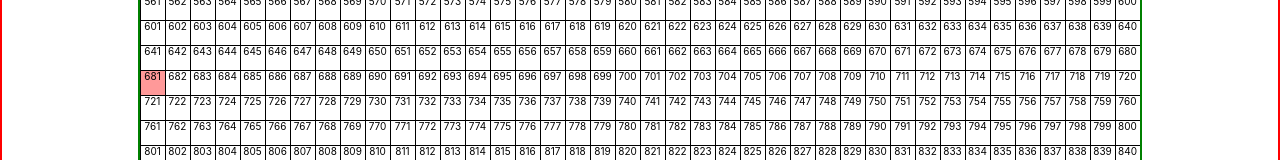
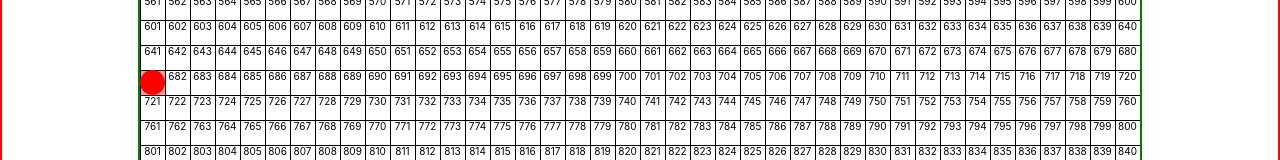
Before and after one commit to Collin-Snyder/high-speed-commute, a React (Create React App) app: page / in a window 1280 px wide. Shown: the part 473-633 px from the top of the page. Built offline with nearby package versions, Linux system fonts and the light colour scheme; the HTML template or start-up script is replaced by a standard one.

Commit message:
Add win/loss behavior and BossCar component

```diff
--- a/src/App.js
+++ b/src/App.js
@@ -55,7 +55,8 @@ class App extends React.Component {
       <div className="App">
         <GameModule
           playerCar={this.state.playerCar}
-          movePlayerCar={this.movePlayerCar}
+          bossCar={this.state.bossCar}
+          office={this.state.office}
           layout={this.state.layout}
         />
       </div>
--- a/src/components/BossCar.js
+++ b/src/components/BossCar.js
@@ -0,0 +1,7 @@
+import React from "react";
+
+const BossCar = () => {
+  return <span className="bossCar"></span>;
+};
+
+export default BossCar;
--- a/src/components/GameModule.js
+++ b/src/components/GameModule.js
@@ -1,7 +1,7 @@
 import React from "react";
 import PlayingField from "./PlayingField";
 
-const GameModule = ({ playerCar, movePlayerCar, layout }) => {
+const GameModule = ({ playerCar, bossCar, office, layout }) => {
 
 
   return (
@@ -9,7 +9,8 @@ const GameModule = ({ playerCar, movePlayerCar, layout }) => {
       <h3>Game Module</h3>
       <PlayingField
         playerCar={playerCar}
-        movePlayerCar={movePlayerCar}
+        bossCar={bossCar}
+        office={office}
         layout={layout}
       />
     </div>
--- a/src/components/GridSquare.js
+++ b/src/components/GridSquare.js
@@ -1,7 +1,8 @@
 import React from "react";
 import PlayerCar from "./PlayerCar";
+import BossCar from "./BossCar";
 
-const GridSquare = ({ squareInfo, playerCar, movePlayerCar }) => {
+const GridSquare = ({ squareInfo, playerCar, bossCar }) => {
   let special = "";
 
   switch (squareInfo.id) {
@@ -20,7 +21,7 @@ const GridSquare = ({ squareInfo, playerCar, movePlayerCar }) => {
 
   return (
     <div className={`gridSquare${special}`} id={squareInfo.id}>
-      {playerCar === squareInfo.id ? <PlayerCar /> : squareInfo.id}
+      {playerCar === squareInfo.id ? <PlayerCar /> : bossCar === squareInfo.id ? <BossCar /> : squareInfo.id}
     </div>
   );
 };
--- a/src/components/PlayerCar.js
+++ b/src/components/PlayerCar.js
@@ -1,16 +1,7 @@
 import React from "react";
 
-export default class PlayerCar extends React.Component {
-    constructor (props) {
-        super (props);
+const PlayerCar = () => {
+  return <span className="playerCar"></span>;
+};
 
-        this.state = {};
-    }
-
-    render () {
-        return (
-            <span className="playerCar"></span>
-        )
-    }
-
-}
+export default PlayerCar;
--- a/src/components/PlayingField.js
+++ b/src/components/PlayingField.js
@@ -1,15 +1,31 @@
 import React from "react";
 import GridSquare from "./GridSquare";
 
-const PlayingField = ({ playerCar, movePlayerCar, layout }) => {
+const PlayingField = ({ playerCar, bossCar, office, layout }) => {
+  if (playerCar === office) {
+      return (
+        <div className="playingField win">
+            <h1>Whew! You're not late. You get a promotion!</h1>
+            <button>Ready for tomorrow?</button>
+        </div>
+      );
+  } else if (bossCar === office) {
+    return (
+        <div className="playingField loss">
+            <h1>Yikes! You got fired.</h1>
+            <button>Get a new job and try again?</button>
+        </div>
+      );
+  } else {
     return (
       <div className="playingField">
         {/* {grid.map((row, index) => <GridRow row={row} key={index}/>)} */}
         {layout.map((square, index) => (
-        <GridSquare squareInfo={square} playerCar={playerCar} key={index} />
+          <GridSquare squareInfo={square} playerCar={playerCar} bossCar={bossCar} key={index} />
         ))}
       </div>
     );
+  }
 };
 
 export default PlayingField;
--- a/src/styles/App.css
+++ b/src/styles/App.css
@@ -87,11 +87,25 @@ p {
   background-color: rgba(0, 255, 0, 0.4);
 }
 
-.playerCar {
+.playerCar, .bossCar {
   display: inline-block;
   width: 25px;
   height: 25px;
-  border-radius: 15px;
-  background-color:blue;
+  border-radius: 13px;
   z-index: 100;
 }
+
+.playerCar {
+  background-color:blue;
+}
+
+.bossCar {
+  background-color: red;
+}
+
+.win, .loss {
+  display: flex;
+  flex-direction: column;
+  align-items: center;
+  justify-content: center;
+}
```
Lines whose indentation alone changed are shown as unchanged.
